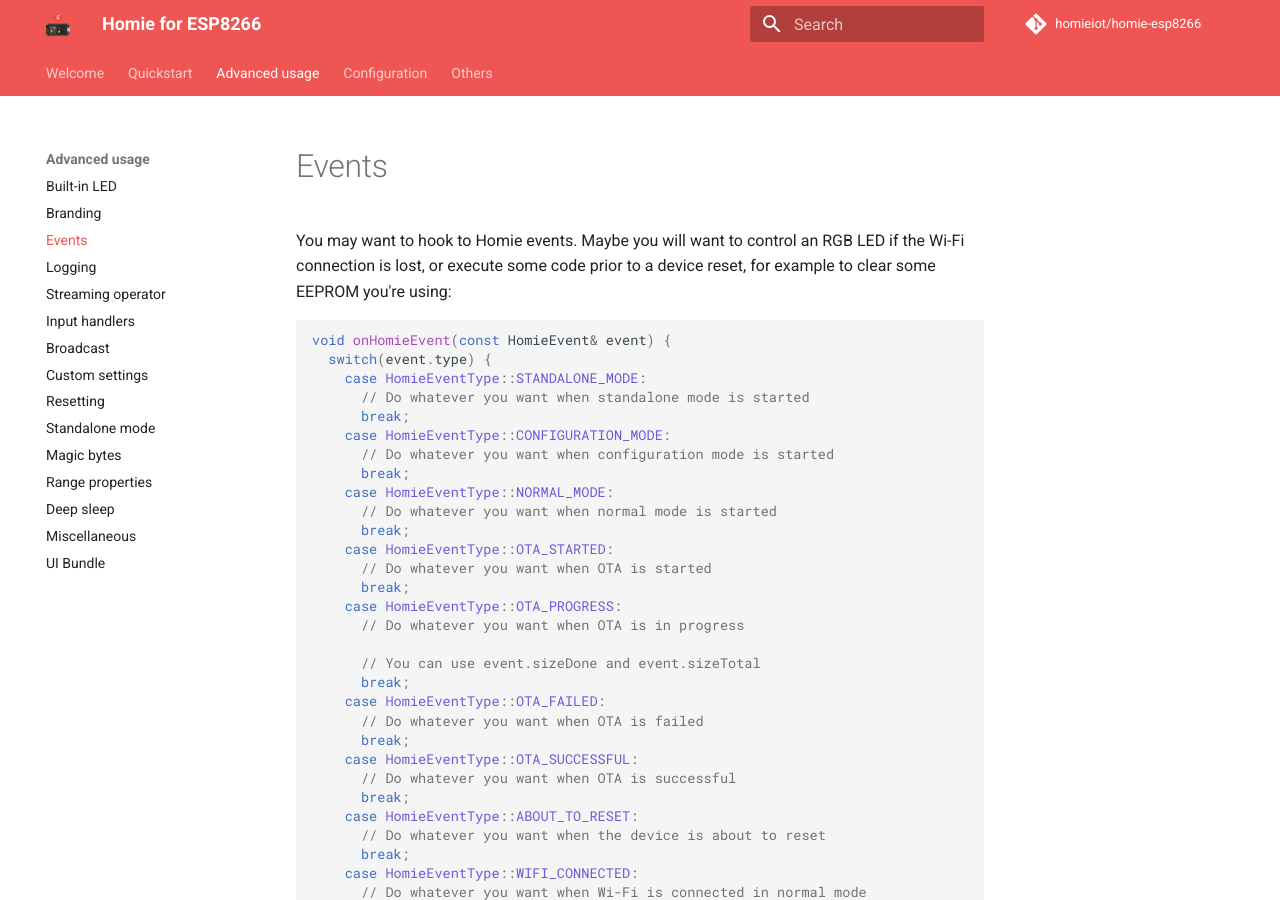
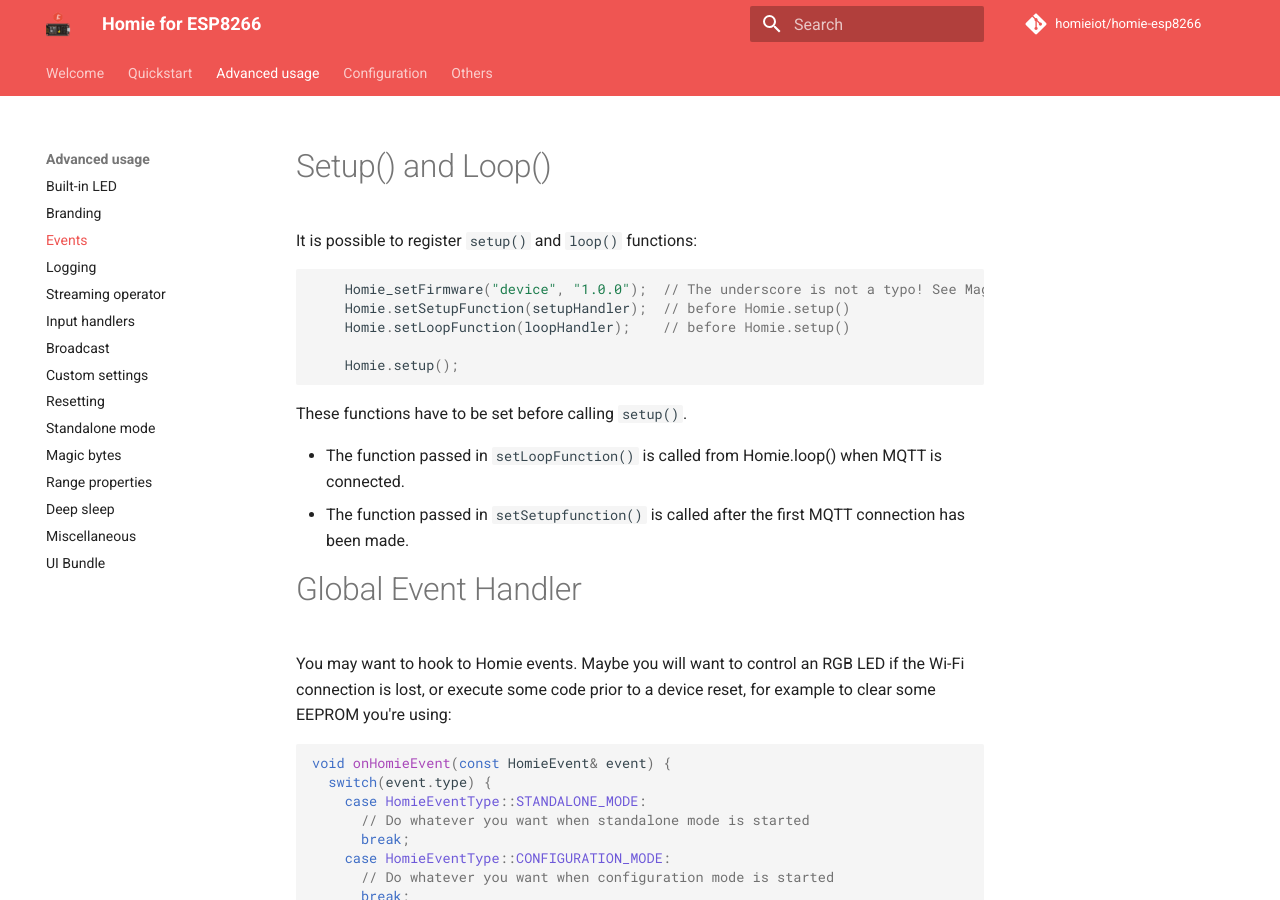
Before and after one commit to homieiot/homie-esp8266, an MkDocs documentation site: the page built from docs/advanced-usage/events.md, in a window 1280 px wide and 900 px high. Built offline with MkDocs 1.6.1 and Material for MkDocs 9.7.7, drawn with Linux system fonts in a browser that asks for light colours; comment, search, counter and statistics services are not loaded; old or Windows-style settings are respelled for this version of MkDocs.

Commit message:
additional information about Homie.setup() and Homie.loop()
I think it is good to know, that the loop and setup functions of Homie are only called if MQTT is connected.

````diff
--- a/docs/advanced-usage/events.md
+++ b/docs/advanced-usage/events.md
@@ -1,3 +1,21 @@
+# Setup() and Loop()
+
+It is possible to register `setup()` and `loop()` functions:
+```c++
+    Homie_setFirmware("device", "1.0.0");  // The underscore is not a typo! See Magic bytes
+    Homie.setSetupFunction(setupHandler);  // before Homie.setup()
+    Homie.setLoopFunction(loopHandler);    // before Homie.setup()
+
+    Homie.setup();
+```
+
+These functions have to be set before calling `setup()`.
+
+* The function passed in `setLoopFunction()` is called from Homie.loop() when MQTT is connected.
+* The function passed in `setSetupfunction()` is called after the first MQTT connection has been made.
+
+# Global Event Handler
+
 You may want to hook to Homie events. Maybe you will want to control an RGB LED if the Wi-Fi connection is lost, or execute some code prior to a device reset, for example to clear some EEPROM you're using:
 
 ```c++
````
